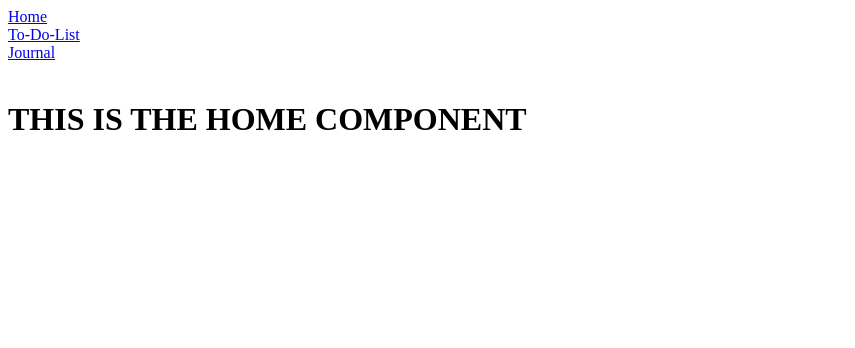
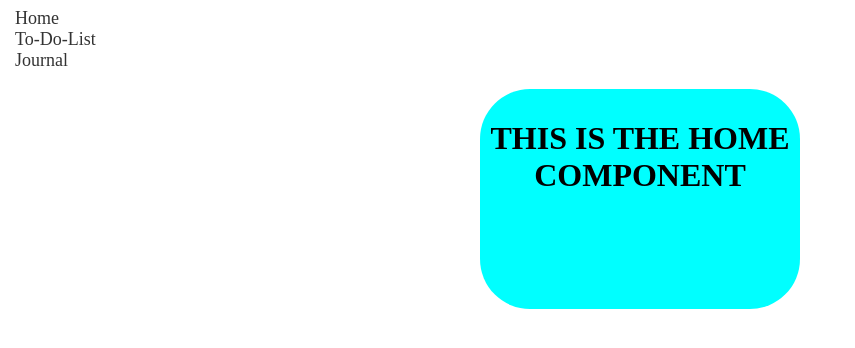
Before and after one commit to teklumezgebo/Productivity-Hub, a React (Create React App) app: page / in a window 1280 px wide. Shown: the top 348 px of the page, without its empty margins (0-855 px from the left). Built offline with nearby package versions, Linux system fonts and the light colour scheme.

Commit message:
initial navbar css added

```diff
--- a/public/index.html
+++ b/public/index.html
@@ -1,7 +1,7 @@
 <!DOCTYPE >
 <html lang="en">
   <head>
-  <title>React App</title>
+  <title>Productivity App</title>
   </head>
   <body>
 
--- a/src/components/App.js
+++ b/src/components/App.js
@@ -8,6 +8,7 @@ import JournalForm from './Journals/JournalForm'
 import JournalList from './Journals/JournalList'
 import Journal from './Journals/Journal';
 import { Route, Switch } from 'react-router-dom'
+import '../style.css'
 
 function App() {
   const [list, setList] = useState([])
--- a/src/components/Home.js
+++ b/src/components/Home.js
@@ -2,7 +2,9 @@ import React from "react";
 
 function Home() {
     return(
-        <h1>THIS IS THE HOME COMPONENT</h1>
+        <div className="home">
+            <h1 className="title">THIS IS THE HOME COMPONENT</h1>
+        </div>
     )
 }
 
--- a/src/components/NavBar.js
+++ b/src/components/NavBar.js
@@ -1,14 +1,15 @@
 import React from "react";
 import { NavLink } from "react-router-dom";
+
 
 function NavBar() {
     return (
         <div>
-            <NavLink to='/'>Home</NavLink>
+            <NavLink to='/' className="NavLink">Home</NavLink>
             <br></br>
-            <NavLink to='/to-do-list'>To-Do-List</NavLink>
+            <NavLink to='/to-do-list' className="NavLink">To-Do-List</NavLink>
             <br></br>
-            <NavLink to='/journal'>Journal</NavLink>
+            <NavLink to='/journal' className="NavLink">Journal</NavLink>
         </div>
     )
 }
--- a/src/style.css
+++ b/src/style.css
@@ -1,5 +1,26 @@
+.home {
+  width: 300px;
+  height: 200px;
+  margin: auto;
+  background-color: aqua;
+  padding: 10px;
+  border-radius: 50px;
+}
 
-#journal-input {
-    width: 500px;
-    height: 100px;
+.title {
+    text-align: center;
 }
+
+.NavLink {
+    text-decoration: none;
+    color: #333;
+    font-size: 18px;
+    padding: 7px;
+
+}
+
+.NavLink:hover {
+color: #666;
+background-color: #eee;
+border-radius: 1px;
+}
```
